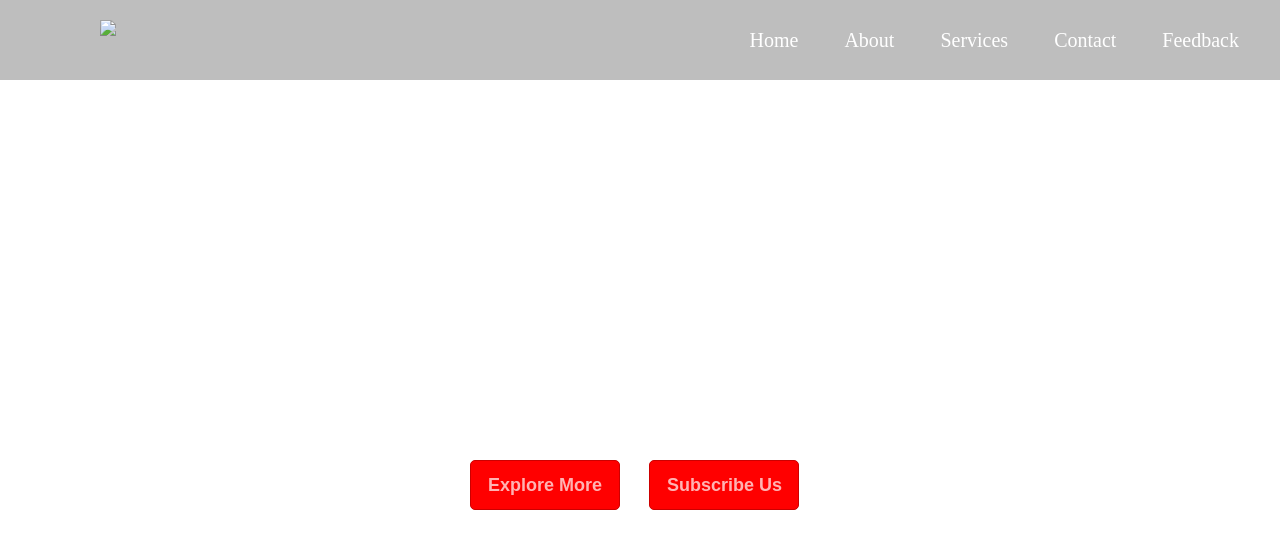
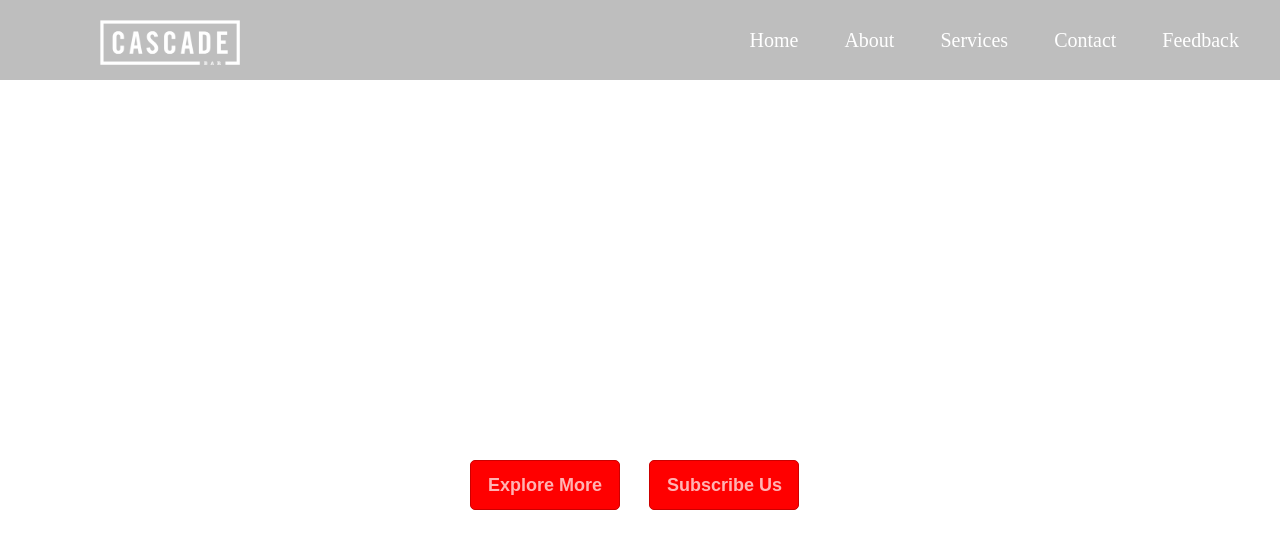
Before and after one commit to Tatsuya1103/Home_page01, a plain HTML site: page index.html in a window 1280 px wide. Drawn offline with Linux system fonts and the light colour scheme.

Commit message:
Update index.html

```diff
--- a/index.html
+++ b/index.html
@@ -10,7 +10,7 @@
 <body>
     <div class="wrapper">
         <nav class="navbar">
-            <img class="logo" src="imag/logo.png">
+            <img class="logo" src="https://github.com/Tatsuya1103/Home_page01/blob/main/logo.png?raw=true">
             <ul>
                 <li><a href="#">Home</a></li>
                 <li><a href="#">About</a></li>
```
